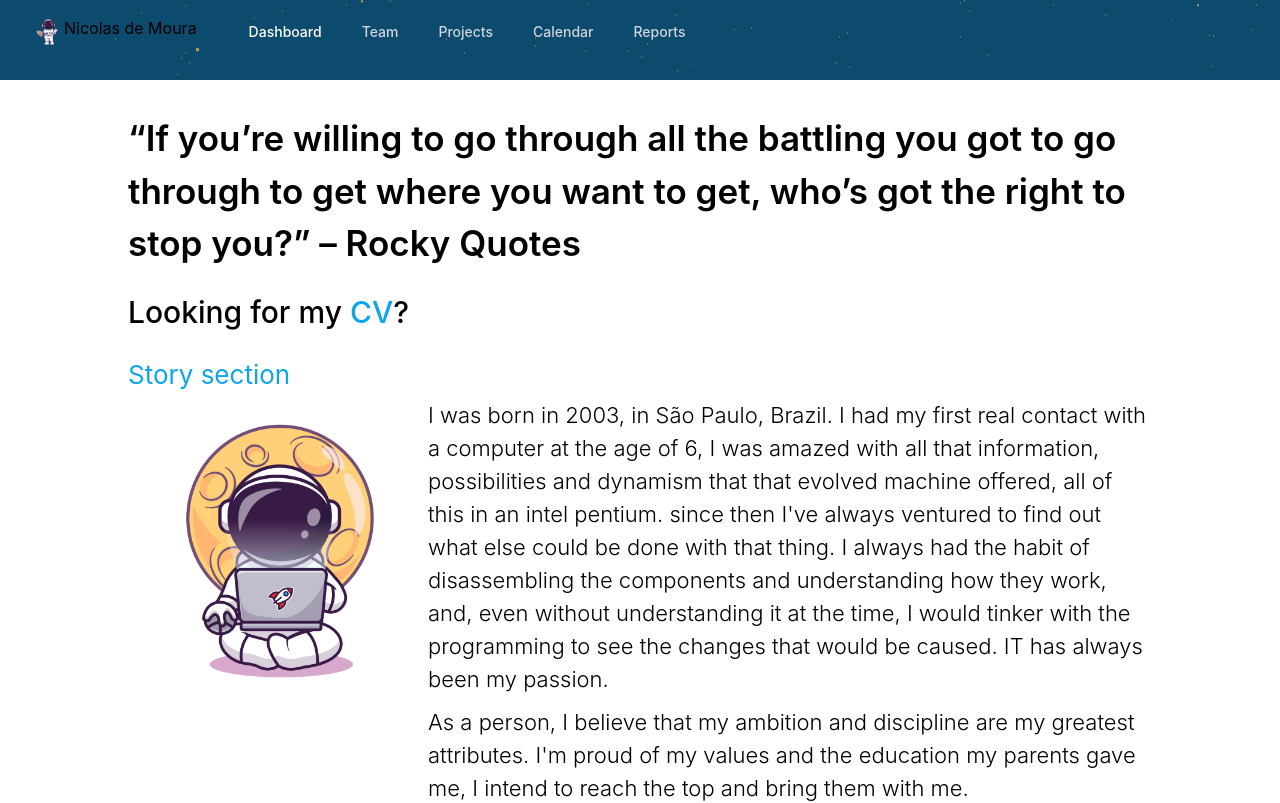
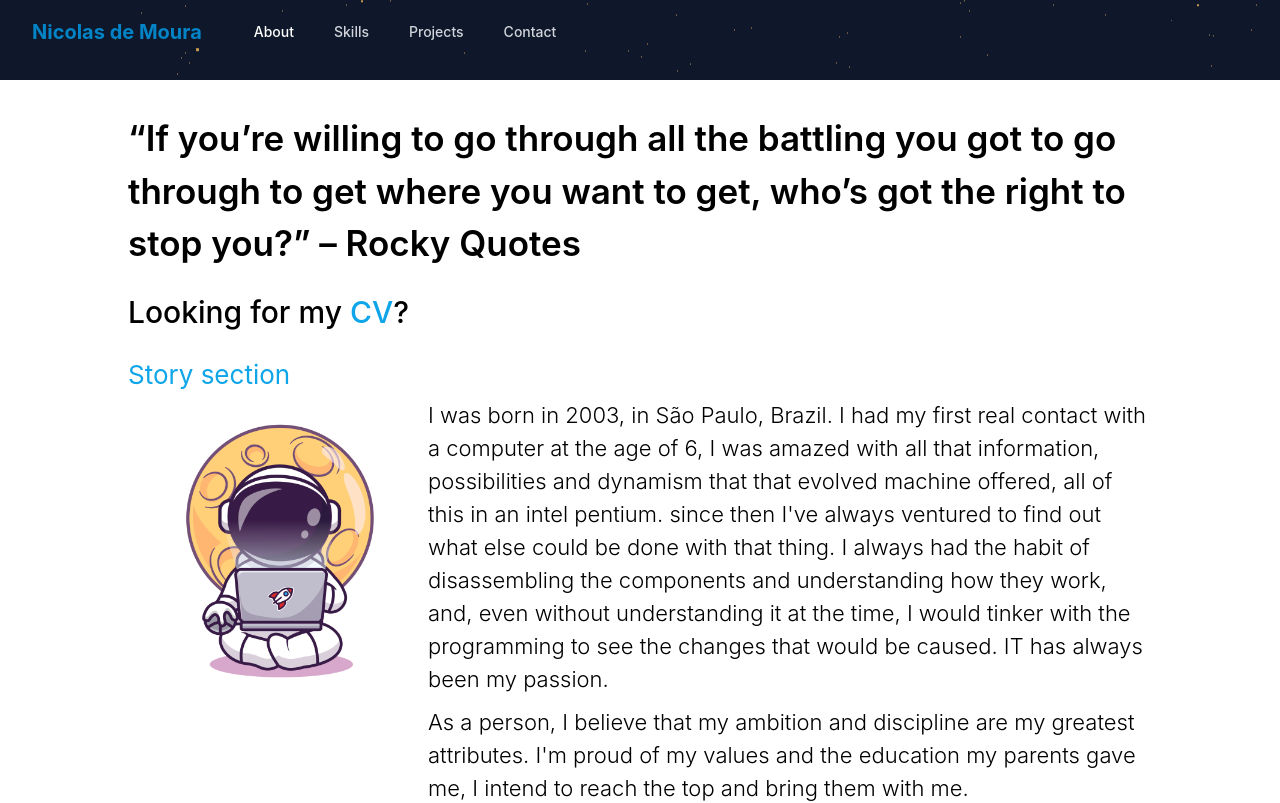
Before and after one commit to NicolasMouraC/nicolasmourac.github.io, a React (Create React App) app: page /about in a window 1280 px wide. Shown: the top 803 px of the page. Built offline with nearby package versions, Linux system fonts and the light colour scheme.

Commit message:
Created Navbar

```diff
--- a/src/App.js
+++ b/src/App.js
@@ -16,7 +16,7 @@ import {
 const App = () => {
   return (
     <div className="box-border font-['Inter']">
-      <Nav/>
+      <div className="h-[10vh] min-h-[60px] bg-slate-900"></div>
       <div class="bg-animation">
           <div id="stars"></div>
           <div id="stars2"></div>
@@ -44,6 +44,7 @@ const App = () => {
           </Routes>
         </Router>
       <Footer />
+      <Nav/>
     </div>
   );
 }
--- a/src/components/About.js
+++ b/src/components/About.js
@@ -11,7 +11,7 @@ const About = () => {
             <div className="mb-[20px]">
                 <h2 className="text-[18px] text-sky-500 mb-[5px] md:text-[26px]">Story section</h2>
                 <div className="flex">
-                    <img src={astronautLaptop} alt="Image by catalyststuff on Freepik" className="h-[100px] md:h-[300px]"/>
+                    <img src={astronautLaptop} alt="By catalyststuff on Freepik" className="h-[100px] md:h-[300px]"/>
                     <div className="text-[16px] mb-[15px] font-light md:text-[22px]">
                         <p className="mb-[10px]">I was born in 2003, in São Paulo, Brazil. I had my first real contact with a computer at the age of 6,
                         I was amazed with all that information, possibilities and dynamism that that evolved machine offered,
@@ -40,7 +40,7 @@ const About = () => {
                     My first contact with programming was at the age of 10, at the time,
                     with unity and flash for browser games. Code development has always been a hobby for me.
                     However, since the height of the 2021 pandemic, I have started to take this hobby seriously.</p>
-                    <img src={astronautRunning} alt="Image by catalyststuff on Freepik" className="h-[100px] md:h-[300px]"/>
+                    <img src={astronautRunning} alt="By catalyststuff on Freepik" className="h-[100px] md:h-[300px]"/>
                 </div>
             </div>
         </section>
--- a/src/components/Contact.js
+++ b/src/components/Contact.js
@@ -2,14 +2,14 @@ import astronautContact from "./images/astronaut_contact.webp";
 
 const Contact = () => {
     return (
-        <div className="flex justify-center mt-[80px] mb-[60px]">
+        <div className="flex justify-center mt-[80px] mb-[60px]" id="Contact">
             <div className="grid grid-cols-2">
                 <div>
                     <h2 className="font-medium text-[40px] md:text-[60px] mb-[10px]">Contact Me</h2>
                     <h2 className="mb-[10px] text-sky-600 font-semibold">Call me: +55 (99) 98520-3232</h2>
                     <a href="mailto:nicolasoutrog@gmail.com" className="button">Send me an email</a>
                 </div>
-                <img srcset={astronautContact} alt="Image by catalyststuff on Freepik" className="max-h-[200px]"/>
+                <img srcset={astronautContact} alt="By catalyststuff on Freepik" className="max-h-[200px]"/>
             </div>
         </div>
     )
--- a/src/components/Footer.js
+++ b/src/components/Footer.js
@@ -28,13 +28,13 @@ const Footer = () => {
             <div>
                 <span className="font-medium text-[18px]">Get in touch</span>
                 <div className="flex space-x-4 my-[20px]">
-                    <a href="https://github.com/NicolasMouraC" target="_blank" title="Github" className="text-sky-400 text-[30px] transition ease-linear delay-150 hover:text-stone-100 hover:scale-150" >
+                    <a href="https://github.com/NicolasMouraC" target="_blank" rel="noreferrer" title="Github" className="text-sky-400 text-[30px] transition ease-linear delay-150 hover:text-stone-100 hover:scale-150" >
                         <BsGithub/>
                     </a>
-                    <a href="https://www.linkedin.com/in/nicolas-moura-b677b8232/" target="_blank" title="Linkedin" className="text-sky-400 text-[30px] transition ease-linear delay-150 hover:text-stone-100 hover:scale-150" >
+                    <a href="https://www.linkedin.com/in/nicolas-moura-b677b8232/" target="_blank" rel="noreferrer" title="Linkedin" className="text-sky-400 text-[30px] transition ease-linear delay-150 hover:text-stone-100 hover:scale-150" >
                         <BsLinkedin/>
                     </a>
-                    <a href="mailto:nicolasoutrog@gmail.com" target="_blank" title="Email" className="text-sky-400 text-[30px] transition ease-linear delay-150 hover:text-stone-100 hover:scale-150">
+                    <a href="mailto:nicolasoutrog@gmail.com" target="_blank" rel="noreferrer" title="Email" className="text-sky-400 text-[30px] transition ease-linear delay-150 hover:text-stone-100 hover:scale-150">
                         <MdEmail/>
                     </a>
                 </div>
--- a/src/components/NavBar.js
+++ b/src/components/NavBar.js
@@ -1,29 +1,34 @@
 import{ useState } from "react";
 import { Transition } from "@headlessui/react";
-import astronautLaptop from "./images/astronaut_laptop.webp"
 
 function Nav() {
   const [isOpen, setIsOpen] = useState(false);
   return (
-    <nav className="bg-sky-900 h-[10vh] min-h-[60px] w-full">
+    <nav className="bg-transparent h-[10vh] min-h-[60px] w-full absolute top-0">
       <div className="max-w-7xl mx-auto px-4 sm:px-6 lg:px-8">
         <div className="flex items-center justify-between h-16">
           <div className="flex items-center">
             <div className="flex flex-shrink-0">
-              <img
-                className="h-8 w-8"
-                src={astronautLaptop}
-                alt="Workflow"
-              />
-              <p>Nicolas de Moura</p>
+              <p className="text-sky-600 font-bold text-[18px] md:text-[20px]">Nicolas de Moura</p>
             </div>
             <div className="hidden md:block">
-              <div className="ml-10 flex items-baseline space-x-4">
-                <a href="#" className=" hover:bg-gray-700 text-white px-3 py-2 rounded-md text-sm font-medium z-50">Dashboard</a>
-                <a href="#" className="text-gray-300 hover:bg-gray-700 hover:text-white px-3 py-2 rounded-md text-sm font-medium z-50">Team</a>
-                <a href="#" className="text-gray-300 hover:bg-gray-700 hover:text-white px-3 py-2 rounded-md text-sm font-medium z-50">Projects</a>
-                <a href="#" className="text-gray-300 hover:bg-gray-700 hover:text-white px-3 py-2 rounded-md text-sm font-medium z-50">Calendar</a>
-                <a href="#" className="text-gray-300 hover:bg-gray-700 hover:text-white px-3 py-2 rounded-md text-sm font-medium z-50">Reports</a>
+              <div className="ml-10 flex items-baseline space-x-4 bg-slate-900">
+                <a
+                 href="/about"
+                 className=" hover:bg-gray-700 text-white px-3 py-2 rounded-md text-sm font-medium">
+                 About</a>
+                <a
+                 href="/#Skills"
+                 className="text-gray-300 hover:bg-gray-700 hover:text-white px-3 py-2 rounded-md text-sm font-medium">
+                 Skills</a>
+                <a
+                 href="/#Projects"
+                 className="text-gray-300 hover:bg-gray-700 hover:text-white px-3 py-2 rounded-md text-sm font-medium">
+                 Projects</a>
+                <a
+                 href="/#Contact"
+                 className="text-gray-300 hover:bg-gray-700 hover:text-white px-3 py-2 rounded-md text-sm font-medium">
+                 Contact</a>
               </div>
             </div>
           </div>
@@ -31,42 +36,18 @@ function Nav() {
             <button
               onClick={() => setIsOpen(!isOpen)}
               type="button"
-              className="bg-gray-900 inline-flex items-center justify-center p-2 rounded-md text-gray-400 hover:text-white hover:bg-gray-800 focus:outline-none focus:ring-2 focus:ring-offset-2 focus:ring-offset-gray-800 focus:ring-white z-50"
+              className="bg-gray-900 inline-flex items-center justify-center p-2 rounded-md text-gray-400 hover:text-white hover:bg-gray-800 focus:outline-none focus:ring-2 focus:ring-offset-2 focus:ring-offset-gray-800 focus:ring-white z-30"
               aria-controls="mobile-menu"
               aria-expanded="false"
             >
               <span className="sr-only">Open main menu</span>
               {!isOpen ? (
-                <svg
-                  className="block h-6 w-6"
-                  xmlns="http://www.w3.org/2000/svg"
-                  fill="none"
-                  viewBox="0 0 24 24"
-                  stroke="currentColor"
-                  aria-hidden="true"
-                >
-                  <path
-                    strokeLinecap="round"
-                    strokeLinejoin="round"
-                    strokeWidth="2"
-                    d="M4 6h16M4 12h16M4 18h16"
-                  />
+                <svg className="block h-6 w-6" xmlns="http://www.w3.org/2000/svg" fill="none" viewBox="0 0 24 24" stroke="currentColor" aria-hidden="true">
+                  <path strokeLinecap="round" strokeLinejoin="round" strokeWidth="2" d="M4 6h16M4 12h16M4 18h16"/>
                 </svg>
               ) : (
-                <svg
-                  className="block h-6 w-6"
-                  xmlns="http://www.w3.org/2000/svg"
-                  fill="none"
-                  viewBox="0 0 24 24"
-                  stroke="currentColor"
-                  aria-hidden="true"
-                >
-                  <path
-                    strokeLinecap="round"
-                    strokeLinejoin="round"
-                    strokeWidth="2"
-                    d="M6 18L18 6M6 6l12 12"
-                  />
+                <svg className="block h-6 w-6" xmlns="http://www.w3.org/2000/svg" fill="none" viewBox="0 0 24 24" stroke="currentColor" aria-hidden="true">
+                  <path strokeLinecap="round" strokeLinejoin="round" strokeWidth="2" d="M6 18L18 6M6 6l12 12"/>
                 </svg>
               )}
             </button>
@@ -84,42 +65,27 @@ function Nav() {
         leaveTo="opacity-0 scale-95"
       >
         {(ref) => (
-          <div className="md:hidden" id="mobile-menu">
+          <div className="md:hidden bg-slate-900" id="mobile-menu">
             <div ref={ref} className="px-2 pt-2 pb-3 space-y-1 sm:px-3">
               <a
-                href="#"
-                className="hover:bg-gray-700 text-white block px-3 py-2 rounded-md text-base font-medium"
-              >
-                Dashboard
-              </a>
+                href="/about"
+                className="hover:bg-gray-700 text-white block px-3 py-2 rounded-md text-base font-medium z-40">
+                About</a>
 
               <a
-                href="#"
-                className="text-gray-300 hover:bg-gray-700 hover:text-white block px-3 py-2 rounded-md text-base font-medium"
-              >
-                Team
-              </a>
+                href="/#Skills"
+                className="text-gray-300 hover:bg-gray-700 hover:text-white block px-3 py-2 rounded-md text-base font-medium z-40">
+                Skills</a>
 
               <a
-                href="#"
-                className="text-gray-300 hover:bg-gray-700 hover:text-white block px-3 py-2 rounded-md text-base font-medium"
-              >
-                Projects
-              </a>
+                href="/#Projects"
+                className="text-gray-300 hover:bg-gray-700 hover:text-white block px-3 py-2 rounded-md text-base font-medium z-40">
+                Projects</a>
 
               <a
-                href="#"
-                className="text-gray-300 hover:bg-gray-700 hover:text-white block px-3 py-2 rounded-md text-base font-medium"
-              >
-                Calendar
-              </a>
-
-              <a
-                href="#"
-                className="text-gray-300 hover:bg-gray-700 hover:text-white block px-3 py-2 rounded-md text-base font-medium"
-              >
-                Reports
-              </a>
+                href="#Contact"
+                className="text-gray-300 hover:bg-gray-700 hover:text-white block px-3 py-2 rounded-md text-base font-medium z-40">
+                Contact</a>
             </div>
           </div>
         )}
--- a/src/components/Projects.js
+++ b/src/components/Projects.js
@@ -13,7 +13,7 @@ const Projects = () => {
             <div className="font-medium mb-[20px] underline decoration-sky-400 underline-offset-2 decoration-8">
                 <span className="text-[40px] md:text-[60px] flex items-center">
                     Projects
-                    <img src={astronautLaptop} alt="Image by catalyststuff on Freepik" className="h-[1em]"/>
+                    <img src={astronautLaptop} alt="By catalyststuff on Freepik" className="h-[1em]"/>
                 </span>
             </div>
             <article className="grid md:grid-cols-2 md:grid-rows-1 mb-[50px]">
--- a/src/components/Skills.js
+++ b/src/components/Skills.js
@@ -11,7 +11,7 @@ const Skills = () => {
             <div className=" flex items-center text-[40px] font-medium mb-[20px] underline decoration-sky-400 underline-offset-2 decoration-8">
                 <span className="text-[40px] md:text-[60px] flex items-center">
                     Skills
-                    <img src={astronautBook} alt="Image by catalyststuff on Freepik" className="h-[1em]"></img>
+                    <img src={astronautBook} alt="By catalyststuff on Freepik" className="h-[1em]"></img>
                 </span>
             </div>
             <div className="grid gap-[40px] grid-cols-1 md:grid-cols-4">
@@ -30,7 +30,7 @@ const Skills = () => {
                     </div>
                     <h2 className="text-[26px] font-medium text-sky-500 flex items-center md:text-[30px]">
                         Always Dreaming Big
-                        <img src={astronautRocket} className="h-[2em]"/>
+                        <img src={astronautRocket} alt="By catalyststuff on Freepik" className="h-[2em]"/>
                     </h2>
                     <p className="text-[20px] font-light md:text-[24px]">
                         I always had interest in tech. My first contact with programming was when i was 12 years-old.
```
Also changed, not shown: src/components/MainContainer.js (+5 -5 lines).
